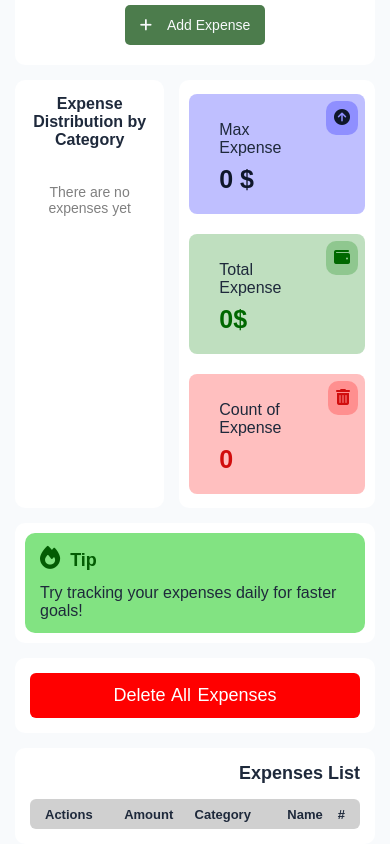
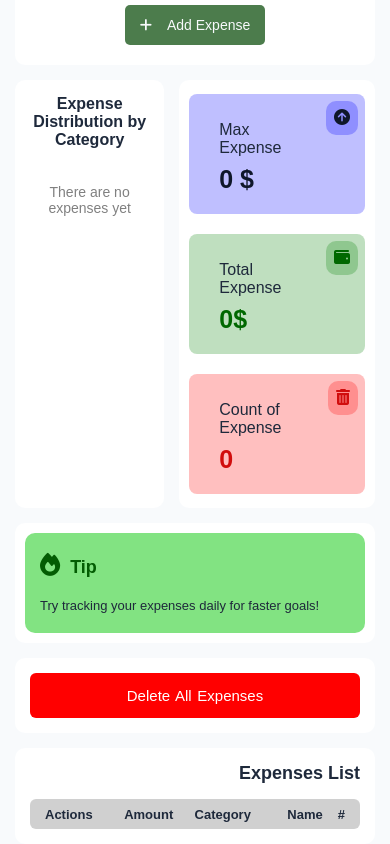
Before and after one commit to mohammedShible/expense-tracker, a plain HTML site: page index.html in a window 390 px wide. Shown: the part 443-1287 px from the top of the page. Drawn offline with nearby package versions, Linux system fonts and the light colour scheme.

Commit message:
Update project

```diff
--- a/style.css
+++ b/style.css
@@ -900,6 +900,16 @@ main .Paragraph .p-para {
   }
 }
 
+@media (max-width:1160px) {
+  .advice {
+    font-size: 13px;
+  }
+
+  .delete-all>div>button {
+    font-size: 15px;
+  }
+}
+
 @media (max-width:768px) {
   .side-bar {
     border-radius: 0;
```
